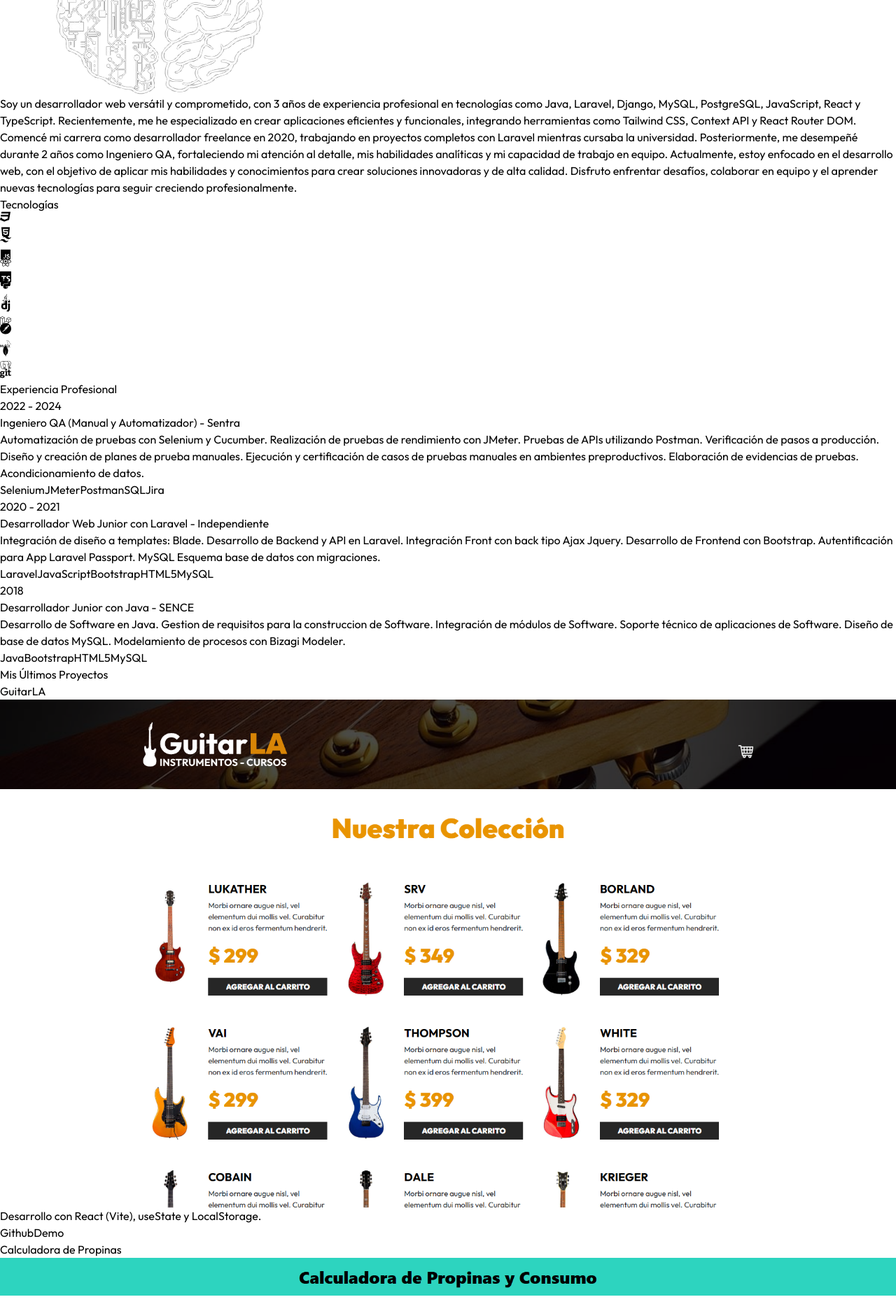
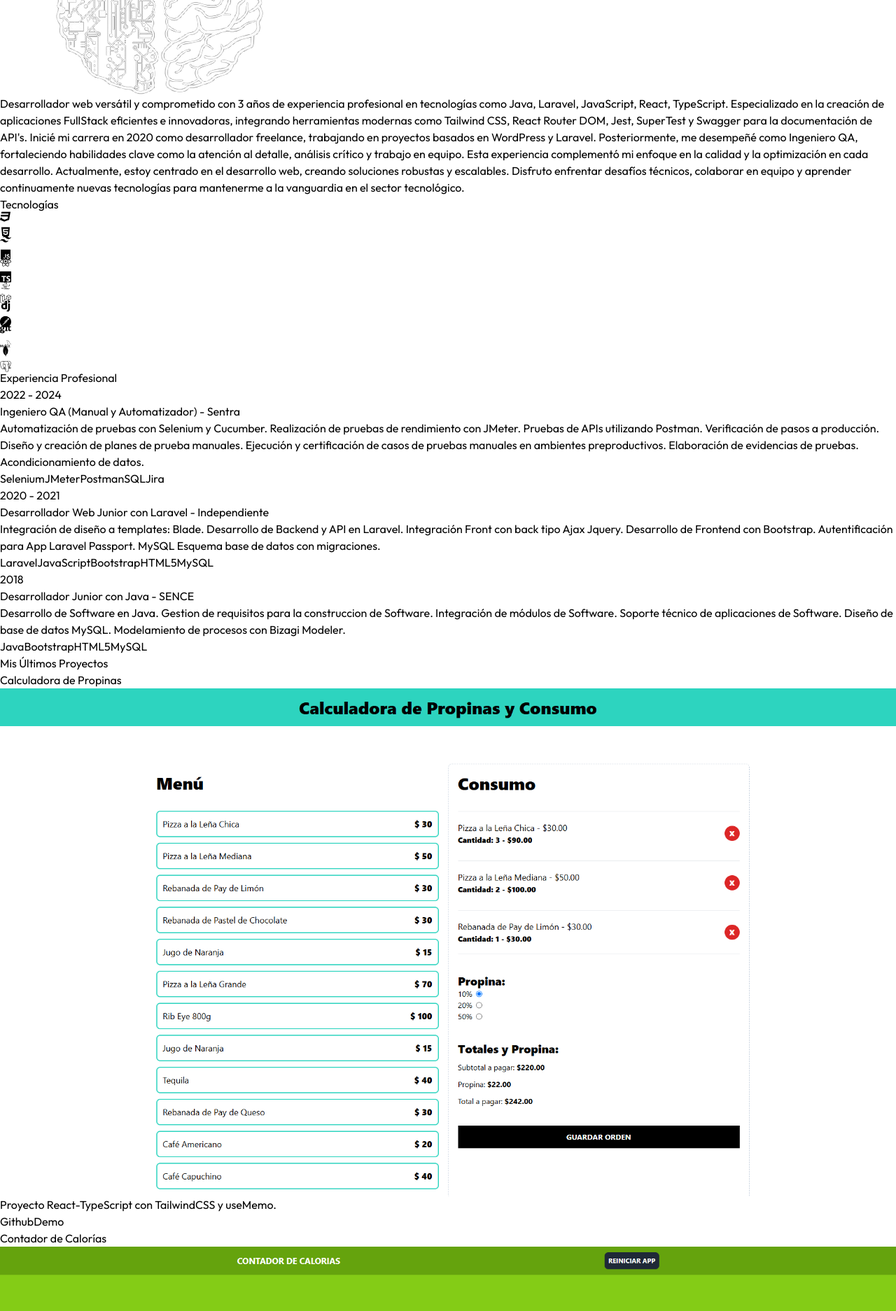
Before and after one commit to Isrvxl/Portafolio, a React (Vite) app: page / in a window 1280 px wide. Shown: the part 920-2794 px from the top of the page at 70% size. Built offline with nearby package versions, Linux system fonts and the light colour scheme.

Commit message:
Portafolio React

```diff
--- a/src/components/Projects.jsx
+++ b/src/components/Projects.jsx
@@ -7,13 +7,15 @@ export default function Projects() {
         <motion.h2 whileInView={{opacity: 1, y:0}} initial={{opacity:0, y: -100}} transition={{duration: 0.5}} className="my-20 text-center text-4xl">Mis Últimos Proyectos</motion.h2>
         <div className='relative z-10 grid max-w-6xl gap-6 mx-auto mt-4 md:grid-cols-4 sm:grid-cols-2'>
             {PROJECTS.map((project, index) => (
-                <div key={index} className="p-4 border-2 border-neutral-800 rounded-2xl">
+                <div key={index} className="p-4 border-2 border-neutral-800 rounded-2xl flex flex-col justify-between">
+                    <div>
                         <motion.h3 whileInView={{opacity: 1, x:0}} initial={{opacity:0, x: -100}} transition={{duration: 1}} className="mb-4 text-xl font-semibold text-center">{project.title}</motion.h3>
                         <div className="flex justify-center items-center">
                                 <motion.img whileInView={{ opacity: 1, x: 0 }} initial={{ opacity: 0, x: 100 }} transition={{ duration: 1 }} src={project.image} alt={project.title} className="rounded-2xl max-h-full"/>
                         </div>
                         <div className="flex justify-center items-center">
                                 <motion.h4 whileInView={{ opacity: 1, x: 0 }} initial={{ opacity: 0, x: 100 }} transition={{ duration: 1 }} className="my-2 text-center">{project.description}</motion.h4>
+                        </div>
                     </div>
                     <div className='flex gap-5 justify-center mt-3'>
                         <motion.a whileInView={{opacity: 1}} initial={{opacity:0}} transition={{duration: 1.5}} target='_blank' rel="noopener noreferrer" href={project.urlGithub} className='p-2 transition duration-150 rounded-lg bg-slate-800 text-white hover:bg-slate-900 uppercase'>Github</motion.a>
--- a/src/components/Technologies.jsx
+++ b/src/components/Technologies.jsx
@@ -1,4 +1,4 @@
-import { FaHtml5, FaCss3, FaJs, FaReact, FaPython, FaJava, FaLaravel, FaGit } from "react-icons/fa";
+import { FaHtml5, FaCss3, FaJs, FaReact, FaJava, FaLaravel, FaGit } from "react-icons/fa";
 import { SiTypescript, SiTailwindcss, SiDjango, SiMysql, SiPostgresql, SiMongodb, SiPostman} from "react-icons/si";
 import { motion } from "motion/react"
 
@@ -39,19 +39,19 @@ export default function Technologies() {
                 <SiTypescript  className="text-7xl text-blue-600"/>
             </motion.div>
             <motion.div variants={iconVariants(1.5)} initial="initial" animate="animate" className="rounded-2xl border-4 border-neutral-800 p-4">
-                <FaPython  className="text-7xl text-yellow-400"/>
+                <FaJava  className="text-7xl text-white"/>
             </motion.div>
             <motion.div variants={iconVariants(3)} initial="initial" animate="animate" className="rounded-2xl border-4 border-neutral-800 p-4">
-                <FaJava  className="text-7xl text-white"/>
+                <FaLaravel  className="text-7xl text-red-500"/>
             </motion.div>
             <motion.div variants={iconVariants(1.5)} initial="initial" animate="animate" className="rounded-2xl border-4 border-neutral-800 p-4">
                 <SiDjango  className="text-7xl text-green-900"/>
             </motion.div>
             <motion.div variants={iconVariants(3)} initial="initial" animate="animate" className="rounded-2xl border-4 border-neutral-800 p-4">
-                <FaLaravel  className="text-7xl text-red-500"/>
+                <SiPostman  className="text-7xl text-orange-600"/>
             </motion.div>
-            <motion.div variants={iconVariants(1.5)} initial="initial" animate="animate" className="rounded-2xl border-4 border-neutral-800 p-4">
-                <SiPostman  className="text-7xl text-orange-600"/>
+            <motion.div variants={iconVariants(1.5)} initial="initial" animate="animate" className="rounded-2xl border-4 border-neutral-800 p-4 mt-2">
+                <FaGit  className="text-7xl text-orange-600"/>
             </motion.div>
             <motion.div variants={iconVariants(3)} initial="initial" animate="animate" className="rounded-2xl border-4 border-neutral-800 p-4 mt-2">
                 <SiMysql  className="text-7xl text-blue-700"/>
@@ -62,9 +62,6 @@ export default function Technologies() {
             <motion.div variants={iconVariants(3)} initial="initial" animate="animate" className="rounded-2xl border-4 border-neutral-800 p-4 mt-2">
                 <SiPostgresql  className="text-7xl text-blue-600"/>
             </motion.div>
-            <motion.div variants={iconVariants(1.5)} initial="initial" animate="animate" className="rounded-2xl border-4 border-neutral-800 p-4 mt-2">
-                <FaGit  className="text-7xl text-orange-600"/>
-            </motion.div>
         </motion.div>
     </div>
   )
--- a/src/data/index.js
+++ b/src/data/index.js
@@ -1,4 +1,3 @@
-import project1 from "../assets/projects/project1.png"
 import project2 from "../assets/projects/project2.png"
 import project3 from "../assets/projects/project3.png"
 import project4 from "../assets/projects/project4.png"
@@ -6,17 +5,19 @@ import project5 from "../assets/projects/project5.png"
 import project6 from "../assets/projects/project6.png"
 import project7 from "../assets/projects/project7.png"
 import project8 from "../assets/projects/project8.png"
+import project9 from "../assets/projects/project9.png"
 
 export const HERO_CONTENT = `Desarrollador web e Ingeniero QA con 3 años de experiencia en el sector tecnológico. He colaborado en el diseño, desarrollo y aseguramiento de la calidad de
 proyectos tecnológicos, destacándome por mi capacidad de adaptarme a nuevos desafíos y aportar soluciones efectivas. Estoy enfocado en aplicar mis habilidades y conocimientos para
 contribuir al éxito de un equipo dinámico, enfrentar nuevos desafíos y seguir creciendo profesionalmente.`;
 
-export const ABOUT_TEXT = `Soy un desarrollador web versátil y comprometido, con 3 años de experiencia profesional en tecnologías como Java, Laravel, Django, MySQL, PostgreSQL,
-JavaScript, React y TypeScript. Recientemente, me he especializado en crear aplicaciones eficientes y funcionales, integrando herramientas como Tailwind CSS, Context API y React Router DOM.
-Comencé mi carrera como desarrollador freelance en 2020, trabajando en proyectos completos con Laravel mientras cursaba la universidad. Posteriormente, me desempeñé durante
-2 años como Ingeniero QA, fortaleciendo mi atención al detalle, mis habilidades analíticas y mi capacidad de trabajo en equipo.
-Actualmente, estoy enfocado en el desarrollo web, con el objetivo de aplicar mis habilidades y conocimientos para crear soluciones innovadoras y de alta calidad.
-Disfruto enfrentar desafíos, colaborar en equipo y el aprender nuevas tecnologías para seguir creciendo profesionalmente.`;
+export const ABOUT_TEXT = `Desarrollador web versátil y comprometido con 3 años de experiencia profesional en tecnologías como Java, Laravel,
+JavaScript, React, TypeScript. Especializado en la creación de aplicaciones FullStack eficientes e innovadoras, integrando herramientas modernas como Tailwind CSS,
+React Router DOM, Jest, SuperTest y Swagger para la documentación de API's.
+Inicié mi carrera en 2020 como desarrollador freelance, trabajando en proyectos basados en WordPress y Laravel. Posteriormente, me desempeñé como Ingeniero QA,
+fortaleciendo habilidades clave como la atención al detalle, análisis crítico y trabajo en equipo. Esta experiencia complementó mi enfoque en la calidad y la optimización en cada desarrollo.
+Actualmente, estoy centrado en el desarrollo web, creando soluciones robustas y escalables. Disfruto enfrentar desafíos técnicos, colaborar en equipo y aprender
+continuamente nuevas tecnologías para mantenerme a la vanguardia en el sector tecnológico.`;
 
 export const EXPERIENCES = [
     {
@@ -48,61 +49,61 @@ export const EXPERIENCES = [
 
 export const PROJECTS = [
     {
-        title: "GuitarLA",
-        image: project1,
-        description: "Desarrollo con React (Vite), useState y LocalStorage.",
-        urlGithub: 'https://github.com/Isrvxl/Control_de_Gastos',
-        urlDemo: 'https://guitar-la-iv.netlify.app/',
-    },
-    {
         title: "Calculadora de Propinas",
         image: project2,
-        description: "Desarrollo con TypeScript (Vite), TailwindCSS, useMemo.",
+        description: "Proyecto React-TypeScript con TailwindCSS y useMemo.",
         urlGithub: 'https://github.com/Isrvxl/Calculadora_de_Propinas',
         urlDemo: 'https://calculadora-de-propinas-iv.netlify.app/',
     },
     {
         title: "Contador de Calorías",
         image: project3,
-        description: "Desarrollo con TypeScript (Vite), TailwindCSS, useReducer.",
+        description: "Proyecto React-TypeScript con TailwindCSS, useReducer.",
         urlGithub: 'https://github.com/Isrvxl/Calorie_Tracker',
         urlDemo: 'https://calorie-tracker-iv.netlify.app/',
     },
     {
         title: "Control de Gastos",
         image: project4,
-        description: "Desarrollo con TypeScript (Vite), TailwindCSS, Context API.",
+        description: "Proyecto React-TypeScript con TailwindCSS, Context API.",
         urlGithub: 'https://github.com/Isrvxl/Control_de_Gastos',
         urlDemo: 'https://control-de-gastos-iv.netlify.app/',
     },
     {
         title: "Pacientes Veterinaria",
         image: project5,
-        description: "Desarrollo con TypeScript (Vite), TailwindCSS, Zustand, React Hook Form.",
+        description: "Proyecto React-TypeScript con TailwindCSS, Zustand, React Hook Form.",
         urlGithub: 'https://github.com/Isrvxl/Seguimiento_de_Pacientes_Veterinaria',
         urlDemo: 'https://seguimiento-pacientes-veterinaria-iv.netlify.app/',
     },
     {
         title: "Buscador de Clima",
         image: project6,
-        description: "Desarrollo con TypeScript (Vite), CSS Modules, ZOD, Axios.",
+        description: "Proyecto React-TypeScript con CSS Modules, ZOD, Axios.",
         urlGithub: 'https://github.com/Isrvxl/Buscador_de_Clima',
         urlDemo: 'https://buscador-de-clima-iv.netlify.app/',
     },
     {
         title: "Cotizador de Cripto",
         image: project7,
-        description: "Desarrollo con TypeScript (Vite), CSS, Zustand, ZOD, Axios.",
+        description: "Proyecto React-TypeScript con CSS, Zustand, ZOD, Axios.",
         urlGithub: 'https://github.com/Isrvxl/Cotizador_de_Cryptomonedas',
         urlDemo: 'https://cotizador-crypto-iv.netlify.app/',
     },
     {
         title: "Buscador de Bebidas",
         image: project8,
-        description: "Desarrollo con TypeScript (Vite), TailwindCSS, React Router, Zustand, ZOD, Axios y Más.",
+        description: "Proyecto React-TypeScript con TailwindCSS, Zustand, ZOD, Axios, React Router DOM y Más.",
         urlGithub: 'https://github.com/Isrvxl/Buscador_de_Bebidas',
         urlDemo: 'https://buscador-bebidas-iv.netlify.app/',
-    }
+    },
+    {
+        title: "Admin de Productos",
+        image: project9,
+        description: "Proyecto PERN Stack con Jest, Swagger, TailwindCSS, React Router DOM y Más.",
+        urlGithub: 'https://github.com/Isrvxl/PERN_CLIENT',
+        urlDemo: 'https://administrador-de-productos-iv.vercel.app',
+    },
 ];
 
 export const CONTACT = {
```
Also changed, not shown: src/assets/projects/project9.png (added). Lines whose indentation alone changed are shown as unchanged.
